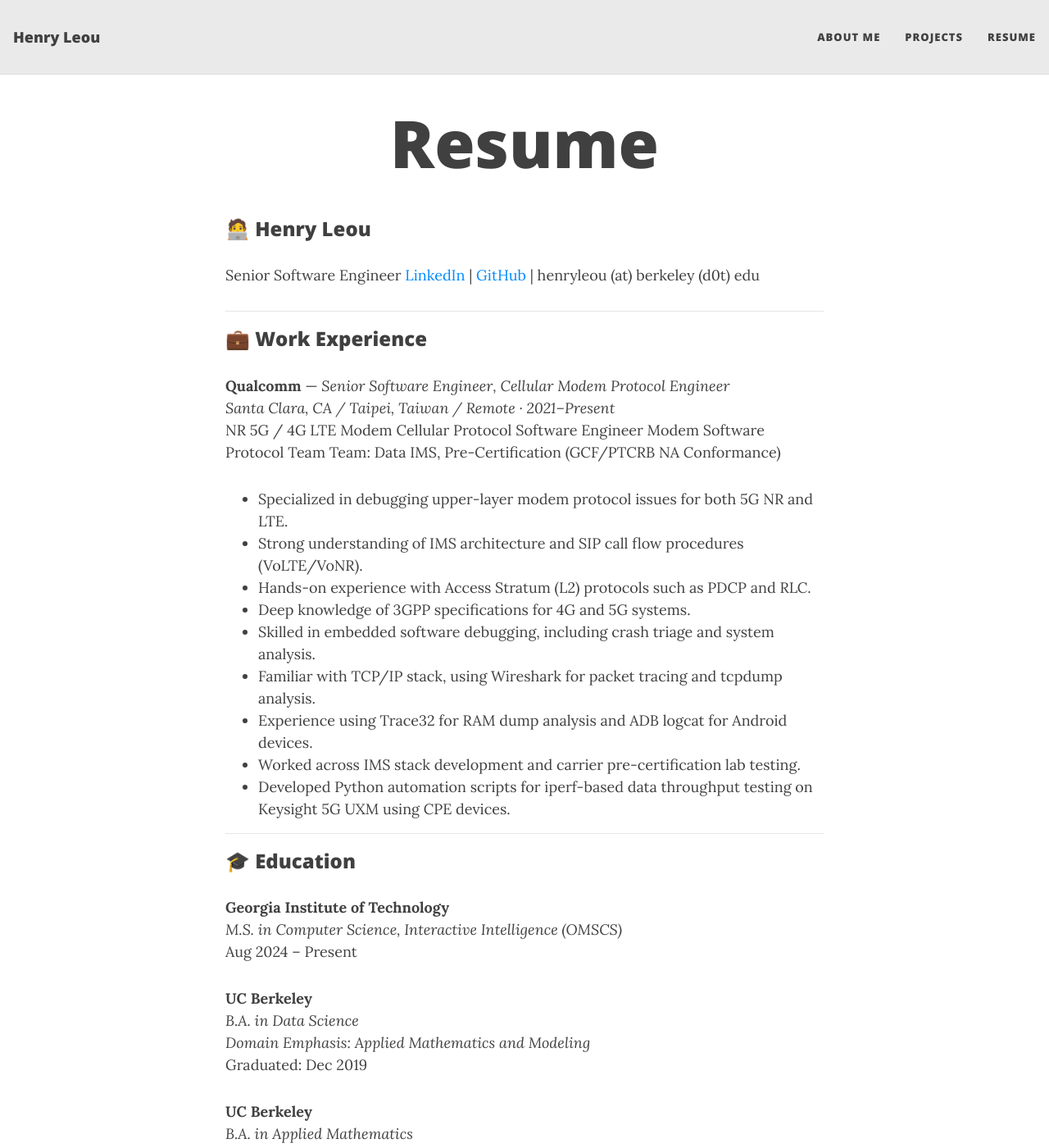
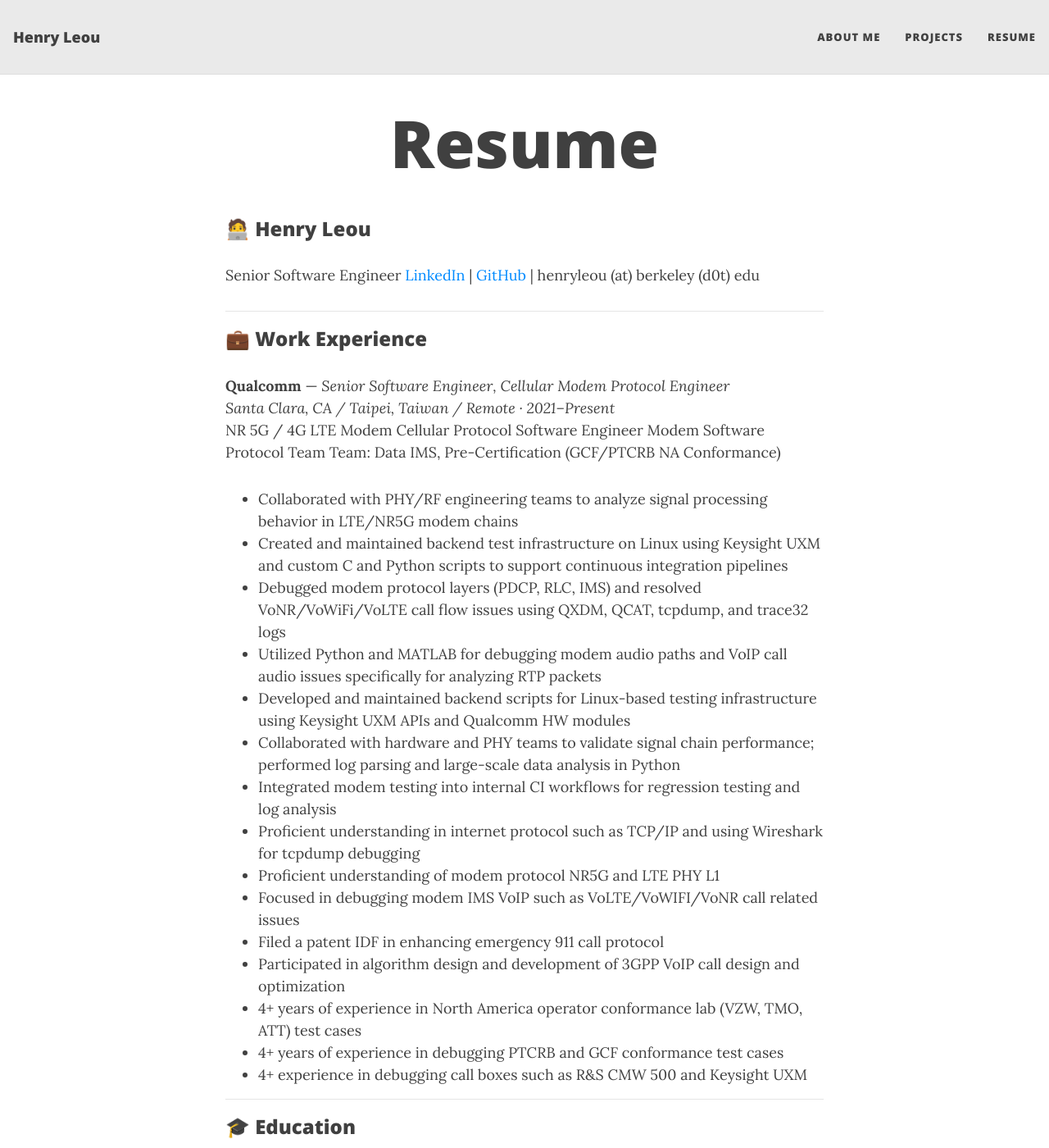
Before and after one commit to henryleou/henryleou.github.io, a Jekyll site: the page built from resume.md, in a window 1280 px wide and 1400 px high. Shown: the whole window at 82% size. Built offline with Jekyll 4.4.1, drawn with Linux system fonts in a browser that asks for light colours.

Commit message:
update resume

```diff
--- a/resume.md
+++ b/resume.md
@@ -16,15 +16,22 @@ Senior Software Engineer
 NR 5G / 4G LTE Modem Cellular Protocol Software Engineer
 Modem Software Protocol Team
 Team: Data IMS, Pre-Certification (GCF/PTCRB NA Conformance)
-- Specialized in debugging upper-layer modem protocol issues for both 5G NR and LTE.
-- Strong understanding of IMS architecture and SIP call flow procedures (VoLTE/VoNR).
-- Hands-on experience with Access Stratum (L2) protocols such as PDCP and RLC.
-- Deep knowledge of 3GPP specifications for 4G and 5G systems.
-- Skilled in embedded software debugging, including crash triage and system analysis.
-- Familiar with TCP/IP stack, using Wireshark for packet tracing and tcpdump analysis.
-- Experience using Trace32 for RAM dump analysis and ADB logcat for Android devices.
-- Worked across IMS stack development and carrier pre-certification lab testing.
-- Developed Python automation scripts for iperf-based data throughput testing on Keysight 5G UXM using CPE devices.
+- Collaborated with PHY/RF engineering teams to analyze signal processing behavior in LTE/NR5G modem chains
+- Created and maintained backend test infrastructure on Linux using Keysight UXM and custom C and Python scripts to support continuous integration pipelines
+- Debugged modem protocol layers (PDCP, RLC, IMS) and resolved VoNR/VoWiFi/VoLTE call flow issues using QXDM, QCAT, tcpdump, and trace32 logs
+- Utilized Python and MATLAB for debugging modem audio paths and VoIP call audio issues specifically for analyzing RTP packets
+- Developed and maintained backend scripts for Linux-based testing infrastructure using Keysight UXM APIs and Qualcomm HW modules
+- Collaborated with hardware and PHY teams to validate signal chain performance; performed log parsing and large-scale data analysis in Python
+- Integrated modem testing into internal CI workflows for regression testing and log analysis
+- Proficient understanding in internet protocol such as TCP/IP and using Wireshark for tcpdump debugging
+- Proficient understanding of modem protocol NR5G and LTE PHY L1
+- Focused in debugging modem IMS VoIP such as VoLTE/VoWIFI/VoNR call related issues
+- Filed a patent IDF in enhancing emergency 911 call protocol
+- Participated in algorithm design and development of 3GPP VoIP call design and optimization
+- 4+ years of experience in North America operator conformance lab (VZW, TMO, ATT) test cases
+- 4+ years of experience in debugging PTCRB and GCF conformance test cases
+- 4+ experience in debugging call boxes such as R&S CMW 500 and Keysight UXM
+
 
 ---
 
```
